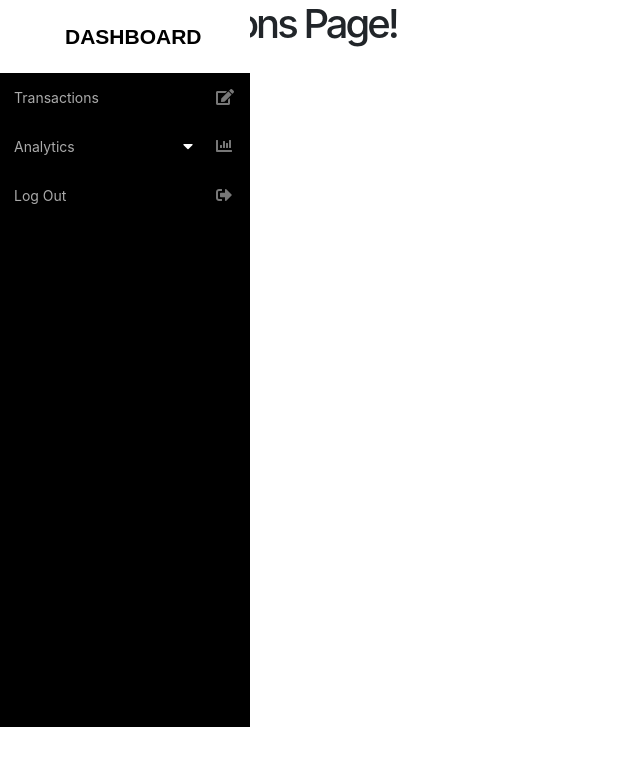
After one commit to karlhickel/Database-Final-Project, a Django app: page /transactions/ in a window 1280 px wide. The commit adds this page. Shown: the top 766 px of the page, without its empty margins (0-640 px from the left). Run offline with Django 3.2, Linux system fonts and the light colour scheme; some libraries are stand-ins or nearby versions.

Commit message:
1. linked html to sidenav 2. django form for login

```diff
--- /dev/null
+++ b/finance_manager/static/financeManager/css/sidenav.css
@@ -0,0 +1,512 @@
+/*
+This file has source code from
+https://codepen.io/blindpiggy/pen/QQzRYY
+*/
+
+body {
+  font-family: 'Work Sans', sans-serif;
+  margin: 0;
+  background-color: #eee;
+}
+
+/* Layout */
+#container {
+  padding: 0;
+  margin: 0;
+  background-color: #fff;
+}
+
+#main {
+  padding: 4% 1.5em;
+  max-width: 55em;
+  margin: 0 auto;
+}
+
+#header {
+  padding: 1.5em;
+  margin: 0 0 1em 0;
+  background-color: #eee;
+}
+
+#footer {
+  padding: 1.5em;
+  margin: 2em 0 0 0;
+  background-color: #eee;
+
+}
+
+
+/* Menu Styles */
+
+.primary-nav {
+	position: fixed;
+	z-index: 999;
+}
+
+.menu {
+	position: relative;
+}
+
+.menu ul {
+  margin: 0;
+  padding: 0;
+  list-style: none;
+
+}
+
+.open-panel {
+  border: none;
+  background-color:#fff;
+  padding: 0;
+}
+
+.hamburger {
+	background: #fff;
+	position: relative;
+	display: block;
+	text-align: center;
+	padding: 13px 0;
+	width: 50px;
+  height: 73px;
+	left: 0;
+  top: 0;
+	z-index: 1000;
+  cursor: pointer;
+}
+
+.hamburger:before {
+	content:"\2630"; /* hamburger icon */
+	display: block;
+  color: #000;
+  line-height: 32px;
+  font-size: 16px;
+}
+
+.openNav .hamburger:before {
+	content:"\2715"; /* close icon */
+	display: block;
+  color: #000;
+  line-height: 32px;
+  font-size: 16px;
+}
+
+.hamburger:hover:before {
+  color: #777;
+}
+
+.primary-nav .menu li {
+	position: relative;
+}
+
+.menu .icon {
+	position: absolute;
+	top: 12px;
+	right: 10px;
+	pointer-events: none;
+  width: 24px;
+  height: 24px;
+  color: #fff;
+}
+
+.menu,
+.menu a,
+.menu a:visited {
+  color: #aaa;
+  text-decoration: none!important;
+	position: relative;
+}
+
+.menu a {
+  display: block;
+  white-space: nowrap;
+  padding: 1em;
+  font-size: 14px;
+}
+
+.menu a:hover {
+	color: #fff;
+}
+
+.menu {
+	margin-bottom: 3em;
+}
+
+.menu-dropdown li .icon {
+	color: #777;
+}
+
+.menu-dropdown li:hover .icon {
+	color: #fff;
+}
+
+
+
+.menu label {
+  margin-bottom: 0;
+  display: block;
+}
+
+.menu label:hover {
+  cursor: pointer;
+}
+
+.menu input[type="checkbox"] {
+  display: none;
+}
+
+input#menu[type="checkbox"] {
+  display: none;
+}
+
+
+
+
+
+
+.sub-menu-dropdown {
+	display: none;
+}
+
+.new-wrapper {
+	position: absolute;
+	left: 50px;
+  width: calc(100% - 50px);
+  transition: transform .45s cubic-bezier(0.77, 0, 0.175, 1);
+}
+
+#menu:checked + ul.menu-dropdown {
+
+		left: 0;
+    -webkit-animation: all .45s cubic-bezier(0.77, 0, 0.175, 1);
+            animation: all .45s cubic-bezier(0.77, 0, 0.175, 1);
+}
+
+.sub-menu-checkbox:checked + ul.sub-menu-dropdown {
+    display: block!important;
+    -webkit-animation: grow .45s cubic-bezier(0.77, 0, 0.175, 1);
+            animation: grow .45s cubic-bezier(0.77, 0, 0.175, 1);
+}
+
+
+.openNav .new-wrapper {
+  position: absolute;
+  transform: translate3d(200px, 0, 0);
+  width: calc(100% - 250px);
+  transition: transform .45s cubic-bezier(0.77, 0, 0.175, 1);
+}
+
+
+.downarrow {
+  background: transparent;
+	position: absolute;
+	right: 50px;
+	top: 12px;
+  color: white;
+  width: 24px;
+  height: 24px;
+  text-align: center;
+  display: block;
+}
+
+.downarrow:hover {
+  color: #fff;
+}
+
+.menu {
+	position: absolute;
+	display: block;
+	left: -200px;
+  top: 0;
+	width: 250px;
+  transition: all 0.45s cubic-bezier(0.77, 0, 0.175, 1);
+  background-color: #000;
+	z-index: 999;
+}
+
+.menu-dropdown {
+  top: 0;
+  overflow-y: auto;
+}
+
+.overflow-container {
+  position: relative;
+  height: calc(100vh - 73px)!important;
+  overflow-y: auto;
+  border-top: 73px solid #fff;
+  z-index: -1;
+  display:block;
+}
+
+.menu a.logotype {
+  position: absolute!important;
+  top: 11px;
+  left: 55px;
+  display: block;
+  font-family: 'Work Sans', sans-serif;
+  text-transform: uppercase;
+  font-weight: 800;
+  color: #000;
+  font-size: 21px;
+  padding: 10px;
+}
+
+.menu a.logotype span {
+  font-weight: 400;
+}
+
+.menu a.logotype:hover {
+  color: #777;
+}
+
+.sub-menu-dropdown {
+	background-color: #333;
+}
+
+.menu:hover {
+	position: absolute;
+	left: 0;
+	top: 0;
+}
+
+.openNav .menu:hover {
+	position: absolute;
+	left: -200px;
+	top 73px;
+}
+
+.openNav .menu {
+  top 73px;
+		transform: translate3d(200px, 0, 0);
+    transition: transform .45s cubic-bezier(0.77, 0, 0.175, 1);
+}
+
+/* look and feel only, not needed for core menu*/
+
+@-webkit-keyframes grow {
+
+  0% {
+    display: none;
+    opacity: 0;
+  }
+  50% {
+    display: block;
+    opacity: 0.5;
+  }
+  100% {
+    opacity: 1;
+  }
+
+}
+
+@keyframes grow {
+
+  0% {
+    display: none;
+    opacity: 0;
+  }
+  50% {
+    display: block;
+    opacity: 0.5;
+  }
+  100% {
+    opacity: 1
+  }
+
+}
+
+/* Resposive Typography */
+body,
+button,
+input,
+select,
+optgroup,
+textarea {
+	color: #000;
+	font-size: 1em;
+	line-height: 1.5;
+	font-weight: 300;
+}
+
+h1, h2, h3, h4, h5, h6 {
+	clear: both;
+  font-weight: 800;
+}
+
+dfn, cite, em, i {
+	font-style: italic;
+}
+
+blockquote {
+	margin: 0 1.5em;
+}
+
+address {
+	margin: 0 0 1.5em;
+}
+
+pre {
+	background: #eee;
+	font-family: "Courier 10 Pitch", Courier, monospace;
+	font-size: 15px;
+	font-size: 0.9375rem;
+	line-height: 1.6;
+	margin-bottom: 1.6em;
+	max-width: 100%;
+	overflow: auto;
+	padding: 1.6em;
+}
+
+code, kbd, tt, var {
+	font-family: Monaco, Consolas, "Andale Mono", "DejaVu Sans Mono", monospace;
+	font-size: 15px;
+	font-size: 0.9375rem;
+}
+
+abbr, acronym {
+	border-bottom: 1px dotted #666;
+	cursor: help;
+}
+
+mark, ins {
+	background: #fff9c0;
+	text-decoration: none;
+}
+
+big {
+	font-size: 125%;
+}
+
+.light {
+    color:#ddd;
+}
+
+strong {
+	font-weight: 600;
+}
+
+cite,
+em,
+i {
+	font-style: italic;
+}
+
+p.big {
+	font-size: 140%;
+	line-height: 1.3em;
+}
+
+p.small {
+	font-size: 80%;
+	}
+
+blockquote {
+	display:block;
+    margin: 1em 20px;
+    padding: 0 1em;
+    position:relative;
+}
+
+blockquote:before {
+
+}
+
+blockquote cite,
+blockquote em,
+blockquote i {
+	font-style: italic;
+}
+
+abbr,
+acronym {
+	border-bottom: 1px dotted #666;
+	cursor: help;
+}
+
+sup,
+sub {
+	height: 0;
+	line-height: 1;
+	vertical-align: baseline;
+	position: relative;
+}
+
+sup {
+	bottom: 1ex;
+}
+
+sub {
+	top: .5ex;
+}
+
+
+p {
+    font-size: 1em;
+    margin: 0 0 2em 0;
+}
+
+article:last-of-type, p:last-of-type {
+	margin-bottom: 0;
+}
+
+p.intro {
+    font-size:1.25em;
+    line-height: 1.5;
+    font-weight:300;
+     margin: 0 0 1.5em 0;
+}
+
+h1, h2 {
+    letter-spacing: -1px;
+}
+
+h1, .h1, h2, .h2, h3, .h3, h4, .h4 {
+  margin: 0 0 0.5em 0;
+  line-height: 1.1;
+}
+
+h1, .h1 {font-size: 2.074em;}
+
+h2, .h2 {font-size: 1.728em;}
+
+h3, .h3 {font-size: 1.44em;}
+
+h4, .h4 {font-size: 1.2em;}
+
+/* Medium Screen Typography - Scale: 1.333 Perfect Fourth (thanks http://type-scale.com/)  */
+@media screen and (min-width: 42em) {
+
+	h1, .h1 { letter-spacing: -2px; }
+
+	h1, .h1 {font-size: 3.157em;}
+
+	h2, .h2 {font-size: 2.369em;}
+
+	h3, .h3 {font-size: 1.777em;}
+
+	h4, .h4 {font-size: 1.333em;}
+
+	p { font-size:1.0625em; }
+
+	p.intro { font-size:1.3em; }
+
+}
+
+/* Large Screen Typography  - Scale: 1.414 Augmented Fourth (thanks http://type-scale.com/)  */
+
+@media screen and (min-width: 72em) {
+
+	h1 { letter-spacing: -3px; }
+
+	h1, .h1 { margin-bottom: 0.35em; font-size: 3.998em; }
+
+	h2, .h2  { font-size: 2.827em; }
+
+	h3, .h3 { font-size: 1.999em; }
+
+	h4, .h4 { font-size: 1.414em; }
+
+	p { font-size:1.125em; }
+
+	p.intro { font-size:1.4em; }
+
+}
--- /dev/null
+++ b/finance_manager/static/financeManager/python/utils.py
@@ -0,0 +1,5 @@
+class utils:
+    # converts pandas df to a dictionary
+    def df_to_dict(df):
+        df.dropna(inplace=True)             # drop null vals to avoid errors
+        return df.to_dict(orient='list')    # assign lists to keys in dict
--- /dev/null
+++ b/finance_manager/templates/financeManager/analytics.html
@@ -0,0 +1,4 @@
+{% extends "financeManager/parent.html" %}
+{% block body %}
+  <h1>Analytics Page!</h1>
+{% endblock body%}
--- a/finance_manager/templates/financeManager/parent.html
+++ b/finance_manager/templates/financeManager/parent.html
@@ -3,8 +3,13 @@
   <head>
     <meta charset="utf-8">
     <meta name="viewport" content="width=device-width, initial-scale=1, shrink-to-fit=no">
-    <!-- Bootstrap CSS -->
+
+    <!-- Imports CSS -->
+    <link rel="stylesheet" type="text/css" href="/static/financeManager/css/sidenav.css" />
+
+    <!-- External CSS -->
     <link rel="stylesheet" href="https://maxcdn.bootstrapcdn.com/bootstrap/4.0.0/css/bootstrap.min.css" integrity="sha384-Gn5384xqQ1aoWXA+058RXPxPg6fy4IWvTNh0E263XmFcJlSAwiGgFAW/dAiS6JXm" crossorigin="anonymous">
+    <link rel="stylesheet" href="https://use.fontawesome.com/releases/v5.5.0/css/all.css" integrity="sha384-B4dIYHKNBt8Bc12p+WXckhzcICo0wtJAoU8YZTY5qE0Id1GSseTk6S+L3BlXeVIU" crossorigin="anonymous">
 
     {% if title %}
       <title>Database Project - {{ title }}</title>
@@ -13,6 +18,33 @@
     {% endif %}
   </head>
   <body>
+    <!-- Side nav source code from https://codepen.io/blindpiggy/pen/QQzRYY -->
+    <div class="primary-nav">
+    	<button href="#" class="hamburger open-panel menu">
+      </button>
+    	<nav role="navigation" class="menu">
+    		<a href="#" class="logotype">Dashboard</a>
+    		<div class="overflow-container">
+    			<ul class="menu-dropdown">
+    				<li><a href="/transactions/">Transactions</a><span class="icon"><i class="fa fa-edit"></i></span></li>
+    				<li class="menu-hasdropdown">
+    					<a href="/analytics/">Analytics</a><span class="icon"><i class="fas fa-chart-bar"></i></span>
+    					<label title="toggle menu" for="settings">
+            <span class="downarrow"><i class="fa fa-caret-down"></i></span>
+          </label>
+    					<input type="checkbox" class="sub-menu-checkbox" id="settings" />
+    					<ul class="sub-menu-dropdown">
+    						<li><a href="">Profile</a></li>
+    						<li><a href="">Security</a></li>
+    						<li><a href="">Account</a></li>
+    					</ul>
+    				</li>
+    				<li><a href="/login/">Log Out</a><span class="icon"><i class="fas fa-sign-out-alt"></i></span></li>
+    			</ul>
+    		</div>
+    	</nav>
+    </div>
+
     <div class="container">
       {% block body %}{% endblock %}
     </div>
--- /dev/null
+++ b/finance_manager/templates/financeManager/transactions.html
@@ -0,0 +1,4 @@
+{% extends "financeManager/parent.html" %}
+{% block body %}
+  <h1>Transactions Page!</h1>
+{% endblock body%}
--- a/finance_manager/urls.py
+++ b/finance_manager/urls.py
@@ -1,9 +1,11 @@
 from django.urls import path
 from . import views
 
-# dictate the possible url paths of the app
 urlpatterns = [
+    # dictate the possible url paths of the app
     path('', views.home, name='financials-home'),
     path('dev/', views.dev, name='development-page'),
-    path('login/', views.login, name='auth-page')
+    path('login/', views.login, name='auth-page'),
+    path('analytics/', views.analytics, name='analytics-page'),
+    path('transactions/', views.trans, name='trans-page')
 ]
--- a/finance_manager/views.py
+++ b/finance_manager/views.py
@@ -1,7 +1,11 @@
+import os
+from django.conf import settings
 from django.shortcuts import render
 from .static.financeManager.python.SQLManager import SQLManager
-from django.conf import settings
-import os
+from .static.financeManager.python.utils import utils
+from .static.financeManager.python.forms import LoginForm
+
+
 
 # create MySQL connection
 conn = SQLManager("mysql", "cpsc408", user="rene", password="databasePass", host="35.199.189.236", debug=False) # SQL
@@ -10,28 +14,29 @@ conn = SQLManager("mysql", "cpsc408", user="rene", password="databasePass", host
 sqlPath = os.path.join(os.getcwd(), "finance_manager", "static", "financeManager", "SQL")
 
 # execute sql
-conn.execute(os.path.join(sqlPath, "test.sql"))
-data = conn.query("SELECT * from info")#, display=True)
-conn.dropTable("info")
+# conn.execute(os.path.join(sqlPath, "test.sql"))
+data = conn.query("SELECT * from userTable", display=True)
+data = utils.df_to_dict(data)
+print(data)
 
-records = []
-
-for index, row in data.iterrows():
-    records.append(
-        {
-            'userName': row['userName'],
-            'content': row['content']
-        }
-    )
 ### Functions for rendering each page ###
 
 # login page
 def login(request):
-    return render(request, "financeManager/login.html", {'title': 'Log In'})
+    form = LoginForm()
+    return render(request, "financeManager/login.html", {'title': 'Log In', 'form': form})
 
 # home page
 def home(request):
     return render(request, "financeManager/home.html", {'title': 'Home'})
+
+# analytics page
+def analytics(request):
+    return render(request, "financeManager/analytics.html", {'title': 'Analytics'})
+
+# transactions page
+def trans(request):
+    return render(request, "financeManager/transactions.html", {'title': 'Transactions'})
 
 # developement page
 def dev(request):
```
Also changed, not shown: finance_manager/static/financeManager/python/forms.py (added, +13 -0 lines), finance_manager/templates/financeManager/login.html (+3 -4 lines), README.md, finance_manager/static/financeManager/css/main.css (deleted).
